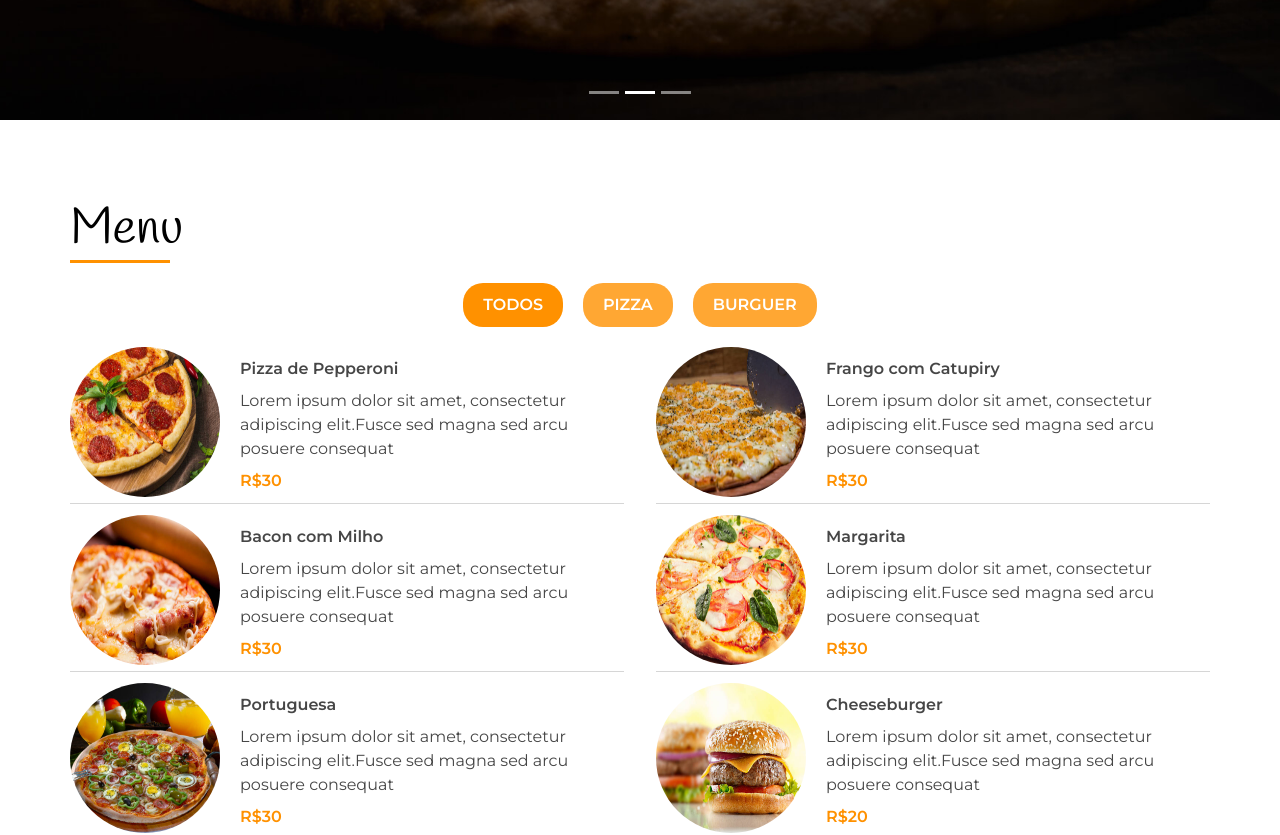
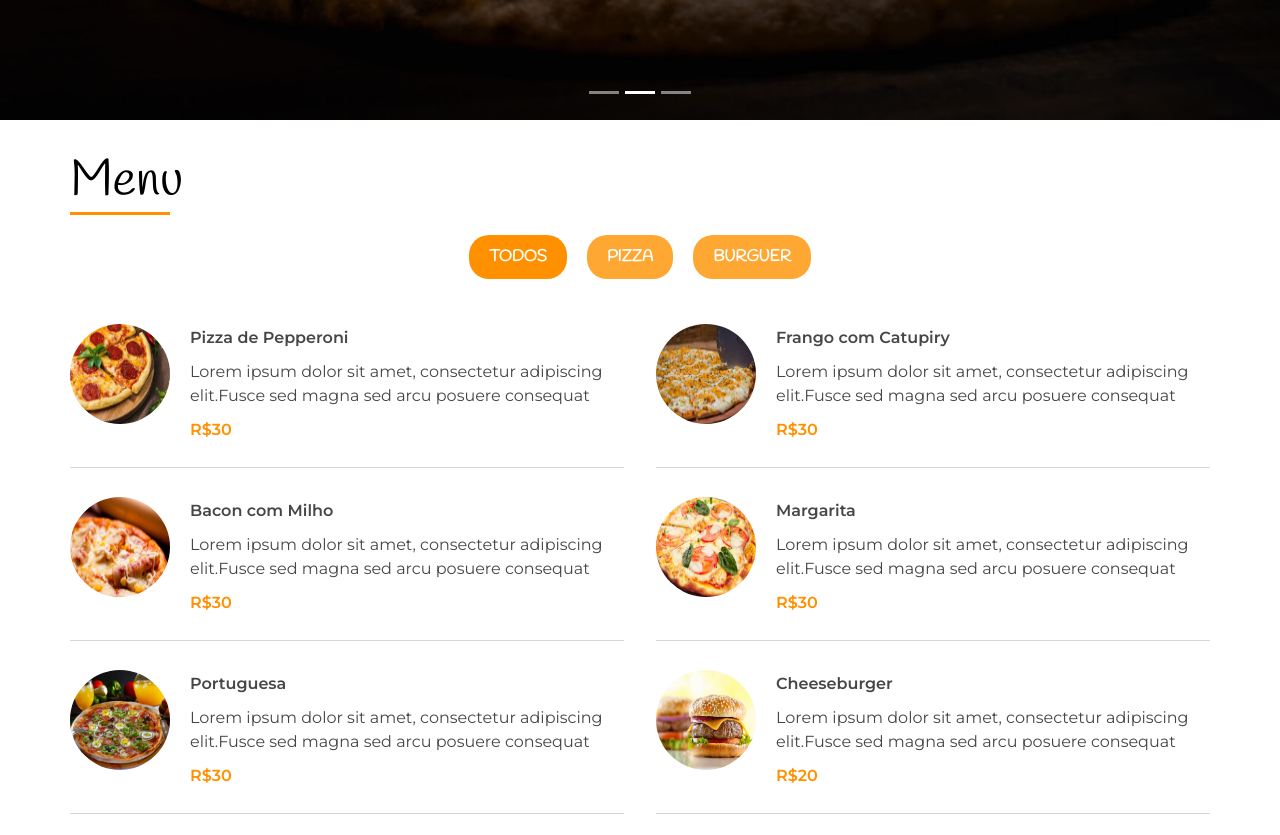
Before and after one commit to itseduardolima/restaurant-frontend, a React (Create React App) app: page / in a window 1280 px wide. Shown: the part 680-1515 px from the top of the page. Built offline with nearby package versions, Linux system fonts and the light colour scheme; no server answers.

Commit message:
style: fix

```diff
--- a/src/styles/Menu.ts
+++ b/src/styles/Menu.ts
@@ -2,7 +2,7 @@ import { Container } from "react-bootstrap";
 import styled from "styled-components";
 
 export const StyledContainer = styled(Container)`
-  padding: 5rem 0;
+  padding: 2rem 0;
 `;
 
 export const MenuHeader = styled.h1`
@@ -18,14 +18,14 @@ export const CategoryContainer = styled.div`
   display: flex;
   justify-content: center;
   gap: 20px;
-  margin-bottom: 20px;
+  margin-bottom: 2rem;
 `;
 
 export const CategoryButton = styled.button`
   background-color: var(--bg-primary-light);
   border: none;
   border-radius: 20px;
-  font-family: "Montserrat", sans-serif;
+  font-family: "Handlee", cursive;
   font-weight: bold;
   color: white;
   padding: 10px 20px;
@@ -40,7 +40,7 @@ export const CardContainer = styled.div`
   display: grid;
   grid-template-columns: repeat(1, 1fr);
   grid-auto-rows: 157px;
-  row-gap: 0.7rem;
+  row-gap: 1rem;
   column-gap: 2rem;
 
   @media (min-width: 768px) {
@@ -50,7 +50,9 @@ export const CardContainer = styled.div`
 
 export const MenuCard = styled.div`
   display: flex;
+  align-items: center;
   gap: 20px;
+  padding-bottom: 30px;
   border-bottom: 1px solid #cccc;
 `;
 
@@ -58,19 +60,15 @@ export const MenuDescription = styled.div`
   display: flex;
   flex-direction: column;
   justify-content: space-between;
-  padding: 10px 0;
+  margin-top: 20px;
+  gap: 10px;
   width: 100%;
 `;
 
 export const MenuItemImage = styled.img`
-  width: 150px;
-  height: 150px;
+  width: 100px;
+  height: 100px;
   border-radius: 50%;
-
-  @media (max-width: 450px) {
-    width: 100px;
-    height: 100px;
-  }
 `;
 
 export const MenuItemName = styled.span`
--- a/src/styles/Parallax.ts
+++ b/src/styles/Parallax.ts
@@ -21,6 +21,7 @@ export const ContentContainer = styled.div`
   gap: 20px;
 
   > h2 {
+    text-align: center;
     color: white;
     font-family: "Berkshire Swash", serif;
   }
```
